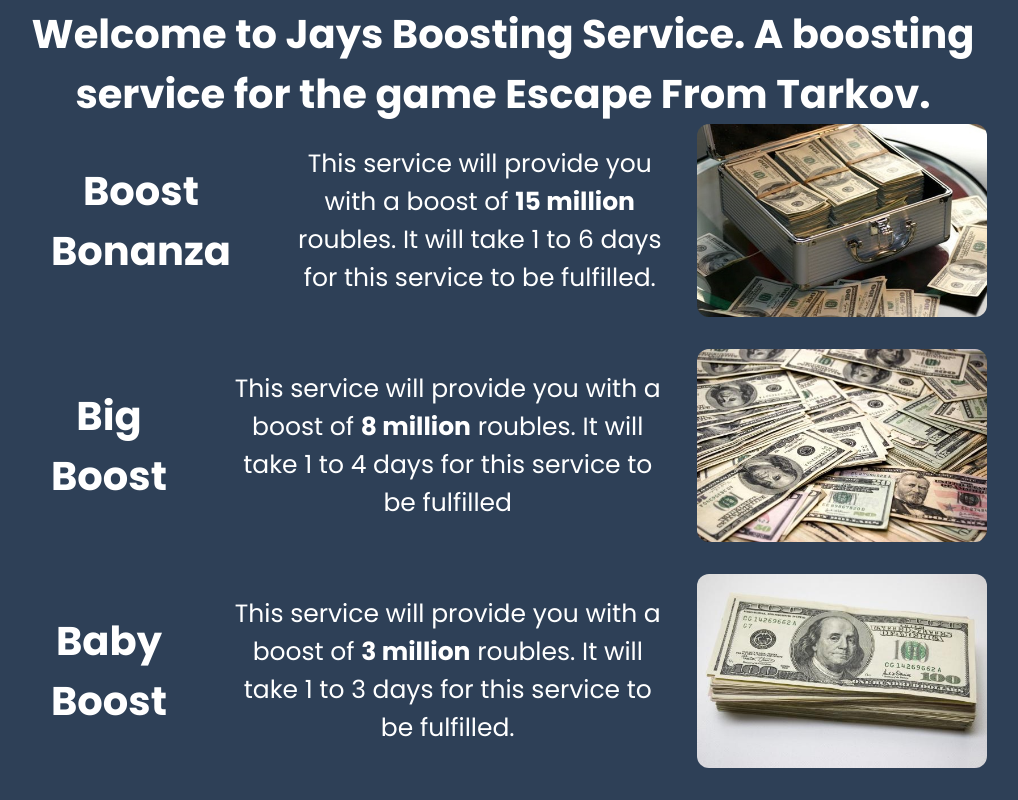
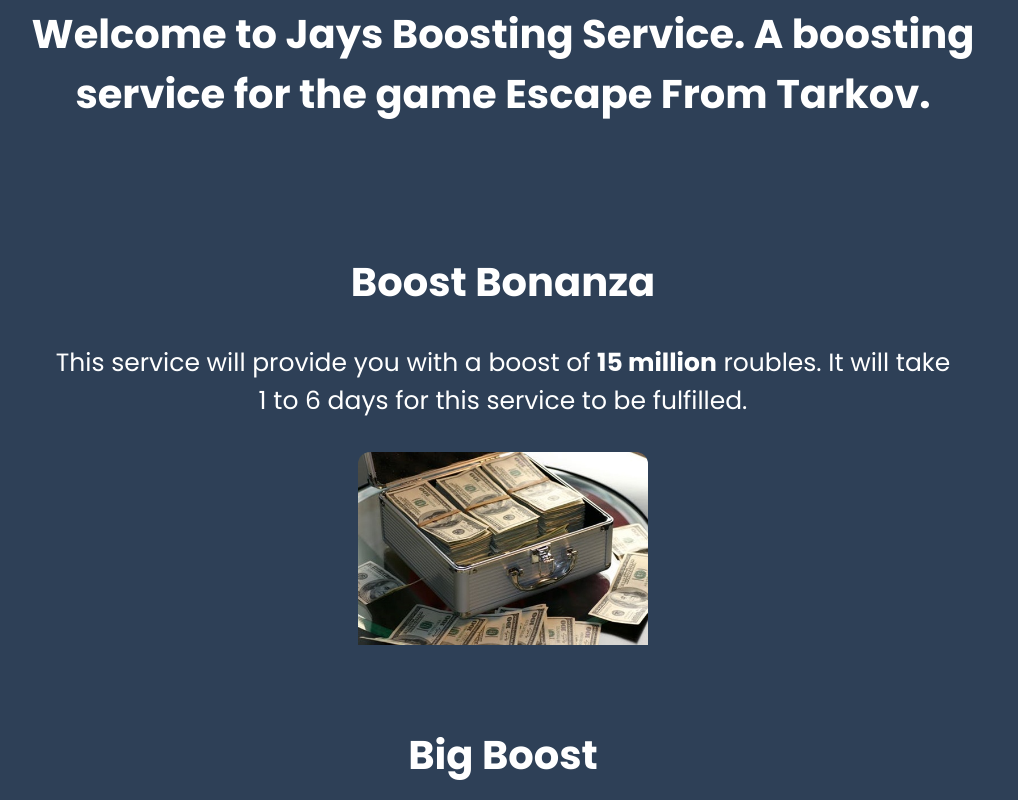
Before and after one commit to Zakky98/JayStore, a React (Create React App) app: page / in a window 1280 px wide. Shown: the part 240-1040 px from the top of the page, without its empty margins (137-1155 px from the left). Built offline with nearby package versions, Linux system fonts and the light colour scheme.

Commit message:
check service WIP

```diff
--- a/src/App.css
+++ b/src/App.css
@@ -83,10 +83,8 @@
   text-align: center;
   margin-bottom: 1.5rem;
 }
+/*
 
-.section__height {
-  height: 100vh;
-}
 
 /*=============== BASE ===============*/
 * {
@@ -215,55 +213,28 @@
   width: auto;
 }
 
-.servOne {
+.servContainer {
   display: flex;
   align-items: center;
   justify-content: space-between;
   padding-bottom: 2rem;
+  flex-direction: column;
 }
 
-.servOne h2 {
+.servContainer h2 {
   padding-left: 2rem;
   padding-right: 2rem;
+  padding-bottom: 2rem;
+  font-size: 40px;
 }
 
-.servOne p {
+.servContainer p {
   padding-left: 2rem;
   padding-right: 2rem;
+  padding-bottom: 2rem;
+  font-size: 25px;
 }
 
-.servTwo {
-  display: flex;
-  align-items: center;
-  justify-content: space-between;
-}
-
-.servTwo h2 {
-  padding-left: 2rem;
-  padding-right: 2rem;
-}
-
-.servTwo p {
-  padding-left: 2rem;
-  padding-right: 2rem;
-}
-
-.servThree {
-  display: flex;
-  align-items: center;
-  justify-content: space-between;
-  padding-top: 2rem;
-}
-
-.servThree h2 {
-  padding-left: 2rem;
-  padding-right: 2rem;
-}
-
-.servThree p {
-  padding-left: 2rem;
-  padding-right: 2rem;
-}
 
 /* For medium devices */
 @media screen and (min-width: 576px) {
@@ -319,28 +290,15 @@
 
 /* Image Spacing/Movement */
 
-.tark1img {
+.stockImgs {
   justify-content: center;
   width: 30%;
   height: 30%;
   border-radius: 12px;
-  /* padding-bottom: 12rem; */
+  padding-bottom: 5rem;
 }
 
-.boostBimg {
-  justify-content: center;
-  width: 30%;
-  height: 30%;
-  border-radius: 12px;
-  /* padding-bottom: 12rem; */
-}
 
-.jayBentimg {
-  justify-content: center;
-  width: 30%;
-  height: 30%;
-  border-radius: 12px;
-}
 
 /* Image Text Spacing/Movement */
 .tark1Text {
@@ -435,11 +393,9 @@
 
 .homePage h2 {
   font-size: 40px;
+  padding-bottom: 8rem;
 }
 
-.homePage p {
-  font-size: 25px;
-}
 
 /* Service Section Styling */
 
--- a/src/Components/Home.js
+++ b/src/Components/Home.js
@@ -1,31 +1,32 @@
 function Home() {
   return (
+    <div>
     <div className="homePage">
       <h2>Welcome to Jays Boosting Service.
         A boosting service for the game Escape From Tarkov.
       </h2>
-      <div class="servOne">
+      </div>
+      <div class="servContainer">
       <h2>Boost Bonanza</h2>
       <p>This service will provide you with a boost of <b>15 million</b> roubles.
         It will take 1 to 6 days for this service to be fulfilled.
       </p>
-      <img className="jayBentimg" alt="#" src="BoostBonanza.jpg" />
-      </div>
-      <div class="servTwo">
+      <img className="stockImgs" alt="#" src="BoostBonanza.jpg" />
+
+
       <h2>Big Boost</h2>
       <p>This service will provide you with a boost of <b>8 million</b> roubles.
         It will take 1 to 4 days for this service to be fulfilled
       </p>
-      <img className="boostBimg" alt="#" src="BigBoost.jpg" />
-        </div>
+      <img className="stockImgs" alt="#" src="BigBoost.jpg" />
 
-        <div class="servThree">
+
         <h2>Baby Boost</h2>
       <p>This service will provide you with a boost of <b>3 million</b> roubles.
         It will take 1 to 3 days for this service to be fulfilled.
       </p>
-      <img className="tark1img" alt="#" src="BabyBoost.jpg" />
-        </div>
+      <img className="stockImgs" alt="#" src="BabyBoost.jpg" />
+      </div>
     </div>
   );
 }
--- a/src/Components/UpdateService.js
+++ b/src/Components/UpdateService.js
@@ -10,34 +10,40 @@
   // Check Service
 
   const checkService = async () => {
-
-    const requestService = await fetch(
+    const currentService = await fetch(
       `http://localhost:4000/services/${reference}`,
       {
-      method: "GET",
+        method: "POST",
         headers: {
-        "Content-Type": "application/json"
+          "Content-Type": "application/json",
         },
         body: JSON.stringify({
-        reference
-      })
+          reference,
+        }),
       }
-  )
-    .then((data) => {
-      console.log("data" + data);
-      const getService = data.json()
-      console.log("getService" + getService)
-      getService.then((res ) => {
-      console.log("res" + res)
-      })
-    })
-    .catch((e) => {
-      console.log(e)
-    })
-
+    ).then(async (res) => {
+      setReferenceId(res.body.reference);
+      setEmail(res.body.email);
+      setServiceChosen(res.body.service);
+    });
   };
 
   // fix check service
+
+  //   .then(res => {res.json()
+  //   console.log(res.json())})
+  //   .then(data => {
+  //       console.log("json Response" + data)
+  //       for (const field of data.fields) {
+  //         setReferenceId(field.reference)
+  //         setEmail(field.email)
+  //         setServiceChosen(field.service)
+  //       }
+  //     })
+  //   .catch((e) => {
+  //     console.log(e)
+  //   })
+  // console.log(currentService)
 
   // Update Service
 
@@ -51,7 +57,7 @@
       {
         method: "POST",
         headers: {
-          "Content-Type": "application/json"
+          "Content-Type": "application/json",
         },
         body: JSON.stringify({
           reference,
@@ -81,7 +87,7 @@
       {
         method: "POST",
         headers: {
-          "Content-Type": "application/json"
+          "Content-Type": "application/json",
         },
         body: JSON.stringify({
           reference,
```
Also changed, not shown: src/Data/Server.js (+16 -3 lines), 1 other file (tests, documents, lock files or other folders). Lines whose indentation alone changed are shown as unchanged.
